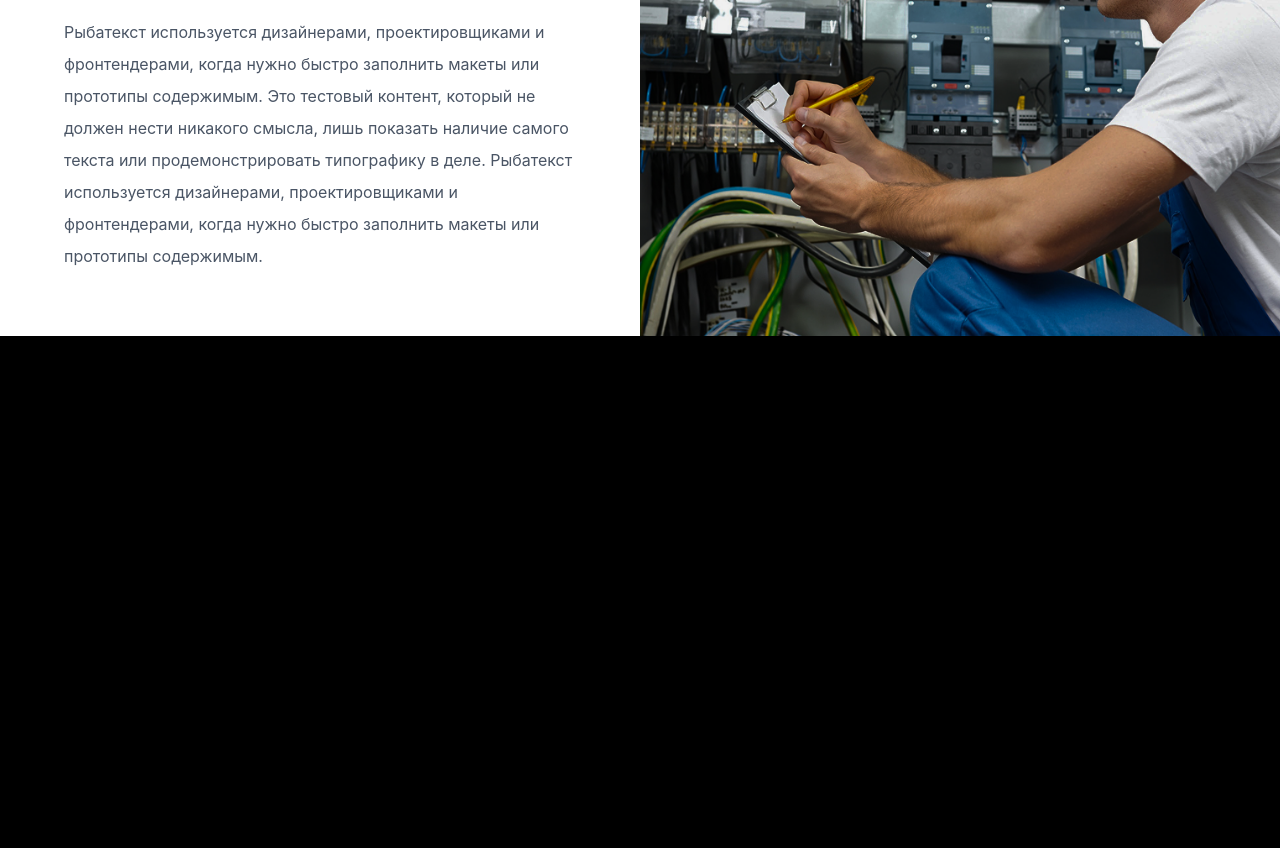
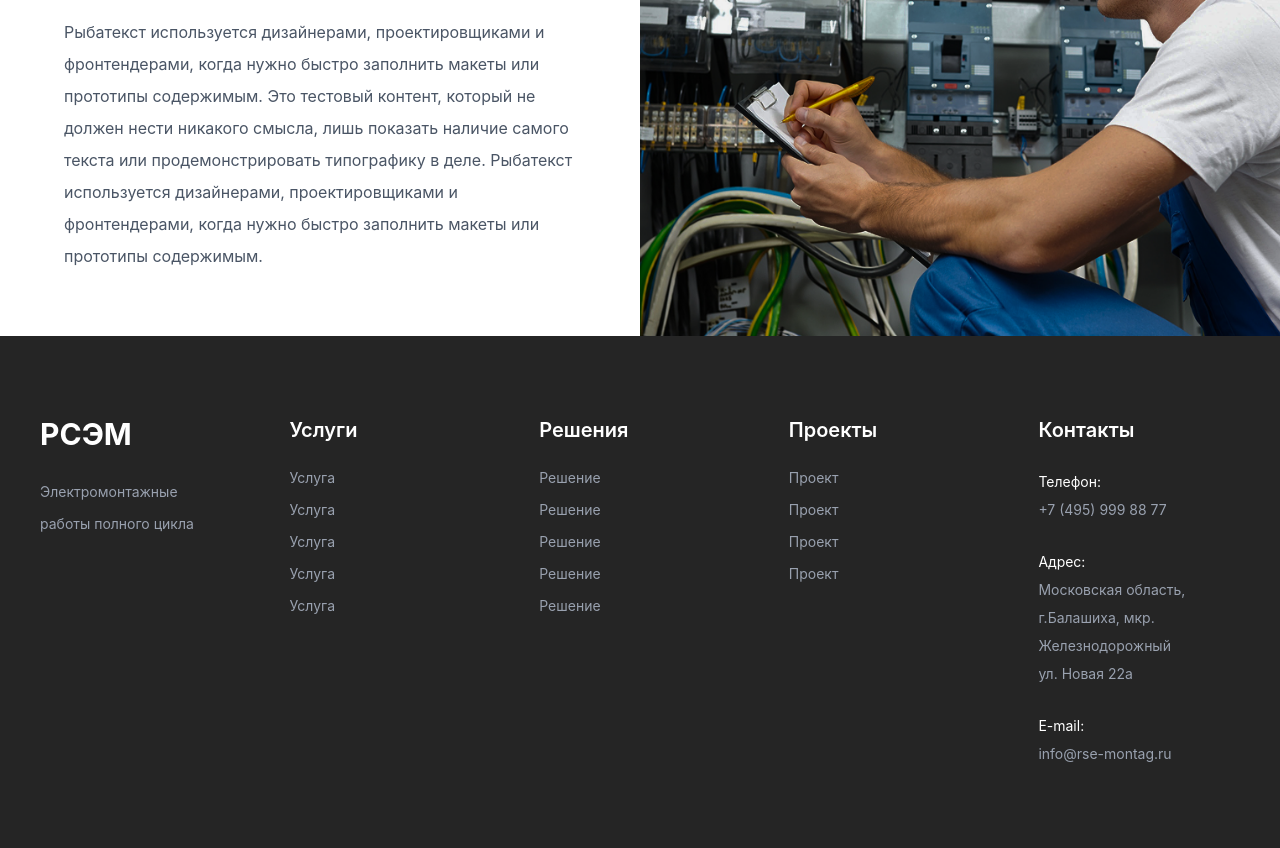
Before and after one commit to Zuhur061/my-repozitory, a website: page index.html in a window 1280 px wide. Shown: the part 3234-4082 px from the top of the page. Before the commit the page ends 3570 px from the top, so only its background shows below. Drawn offline with nearby package versions, Linux system fonts and the light colour scheme; files that its build step writes are made by us from their sources.

Commit message:
glavniy footer in main

```diff
--- a/index.html
+++ b/index.html
@@ -331,5 +331,89 @@
     </div>
   </div>
 </section>
+<footer class="w-full bg-[#252525] py-14 md:py-20">
+  <div class="max-w-7xl mx-auto px-5 md:px-10 grid grid-cols-1 sm:grid-cols-2 lg:grid-cols-5 gap-12">
+
+    <div>
+      <h3 class="text-white text-3xl font-bold">
+        РСЭМ
+      </h3>
+
+      <p class="mt-6 text-gray-400 leading-8 text-sm">
+        Электромонтажные <br />
+        работы полного цикла
+      </p>
+    </div>
+
+    <div>
+      <h4 class="text-white text-xl font-semibold mb-6">
+        Услуги
+      </h4>
+
+      <div class="space-y-3 text-gray-400 text-sm">
+        <p>Услуга</p>
+        <p>Услуга</p>
+        <p>Услуга</p>
+        <p>Услуга</p>
+        <p>Услуга</p>
+      </div>
+    </div>
+
+    <div>
+      <h4 class="text-white text-xl font-semibold mb-6">
+        Решения
+      </h4>
+
+      <div class="space-y-3 text-gray-400 text-sm">
+        <p>Решение</p>
+        <p>Решение</p>
+        <p>Решение</p>
+        <p>Решение</p>
+        <p>Решение</p>
+      </div>
+    </div>
+
+    <div>
+      <h4 class="text-white text-xl font-semibold mb-6">
+        Проекты
+      </h4>
+
+      <div class="space-y-3 text-gray-400 text-sm">
+        <p>Проект</p>
+        <p>Проект</p>
+        <p>Проект</p>
+        <p>Проект</p>
+      </div>
+    </div>
+
+    <div>
+      <h4 class="text-white text-xl font-semibold mb-6">
+        Контакты
+      </h4>
+
+      <div class="space-y-6 text-gray-400 text-sm leading-7">
+
+        <div>
+          <p class="text-white">Телефон:</p>
+          <p>+7 (495) 999 88 77</p>
+        </div>
+
+        <div>
+          <p class="text-white">Адрес:</p>
+          <p>
+            Московская область, <br />
+            г.Балашиха, мкр. <br />
+            Железнодорожный <br />
+            ул. Новая 22а
+          </p>
+        </div>
+        <div>
+          <p class="text-white">E-mail:</p>
+          <p>info@rse-montag.ru</p>
+        </div>
+      </div>
+    </div>
+  </div>
+</footer>
 </body>
 </html>
```
